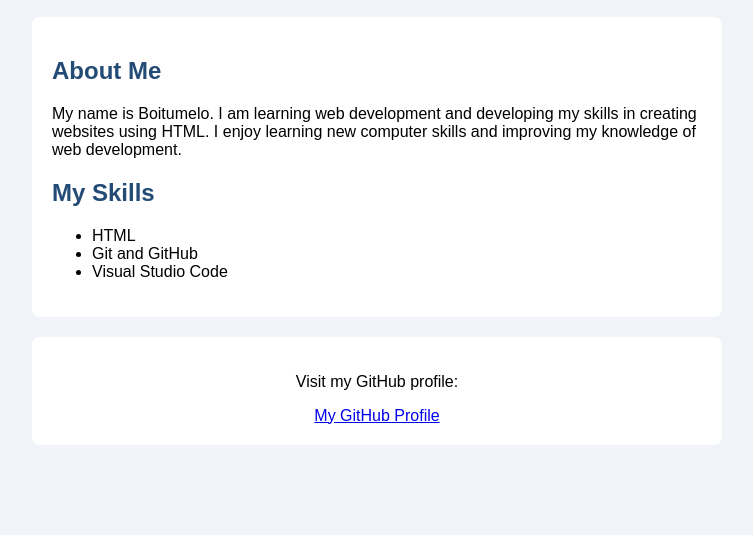
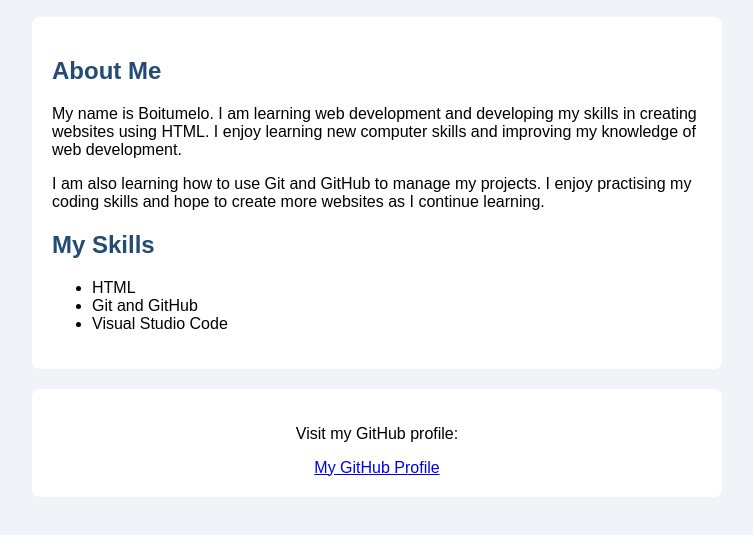
Before and after one commit to boitysen-star/-html-hello-world, a plain HTML site: page profile.html in a window 1280 px wide. Shown: the part 207-742 px from the top of the page, without its empty margins (263-1016 px from the left). Drawn offline with Linux system fonts and the light colour scheme.

Commit message:
Improve personal profile introduction
Added a new paragraph about learning Git and GitHub.

```diff
--- a/profile.html
+++ b/profile.html
@@ -52,6 +52,11 @@
             I enjoy learning new computer skills and improving my
             knowledge of web development.
         </p>
+        <p>
+    I am also learning how to use Git and GitHub to manage my projects.
+    I enjoy practising my coding skills and hope to create more websites
+    as I continue learning.
+    </p>
 
         <h2>My Skills</h2>
         <ul>
```
